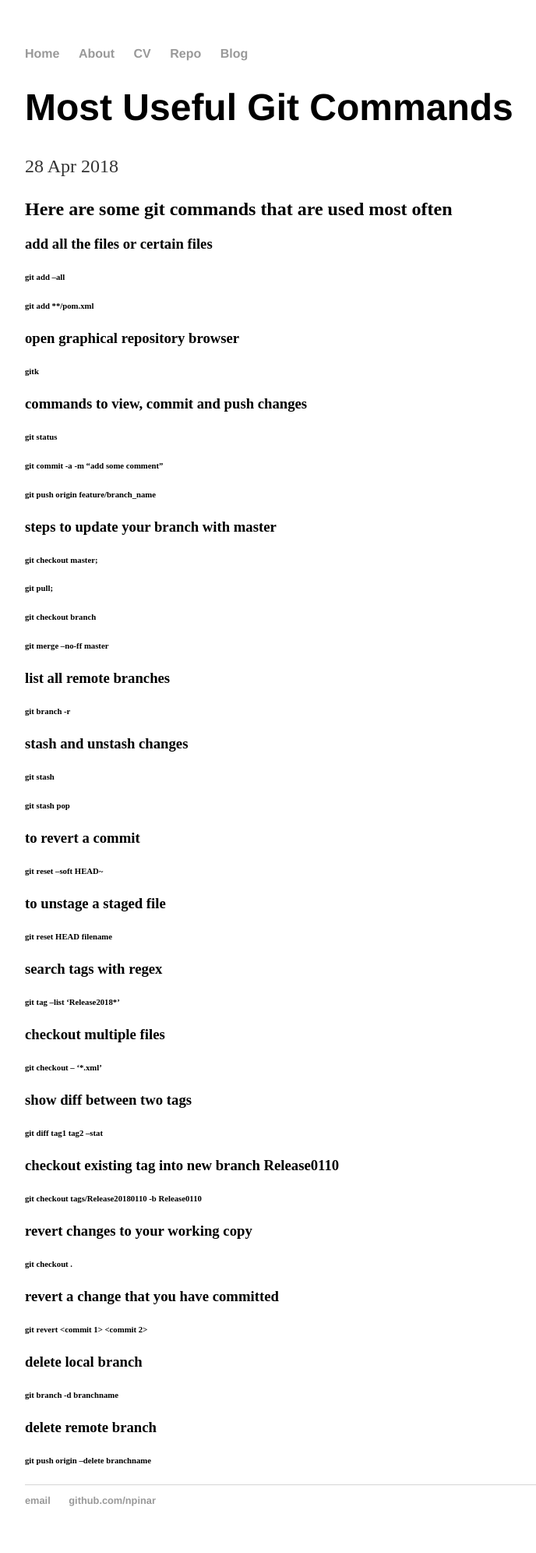
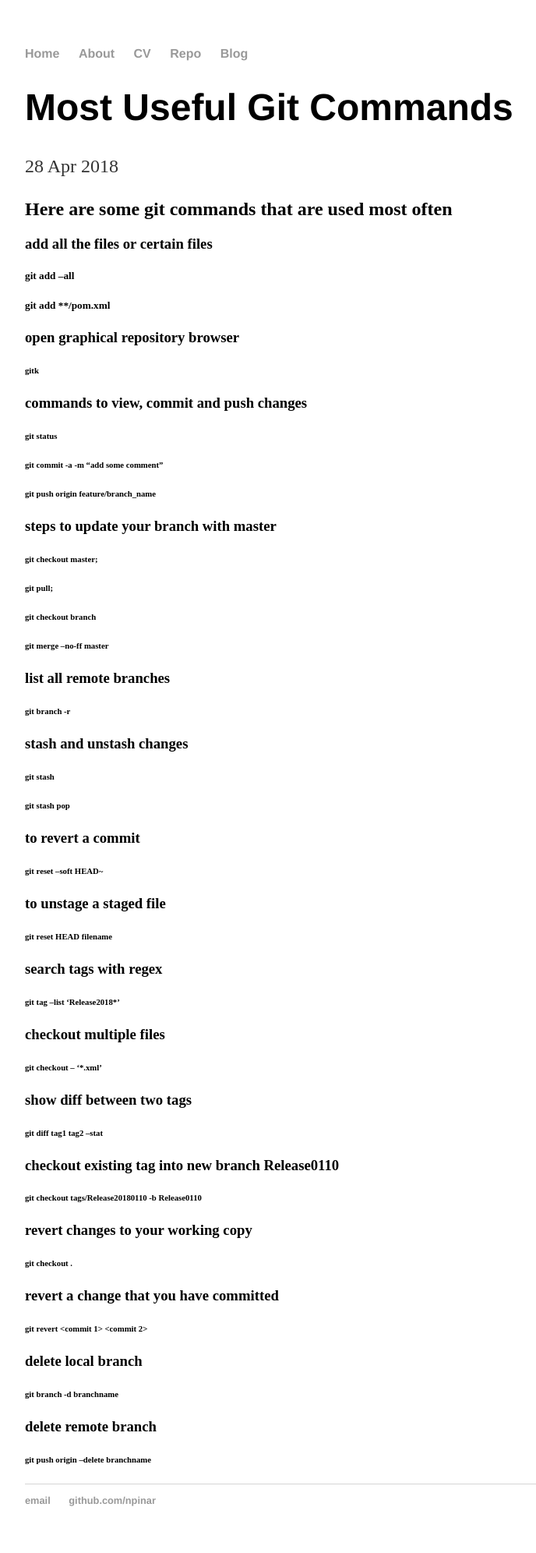
Before and after one commit to npinar/npinar.github.io, a Jekyll site: the page built from _posts/2018-04-28-most-useful-git-commands.md, in a window 1280 px wide. Shown: the whole page at 78% size, without its empty margins (160-848 px from the left). Built offline with Jekyll 4.4.1, drawn with Linux system fonts in a browser that asks for light colours.

```diff
--- a/_posts/2018-04-28-most-useful-git-commands.md
+++ b/_posts/2018-04-28-most-useful-git-commands.md
@@ -8,9 +8,9 @@ date: 2018-04-28
 
 ### add all the files or certain files
 
-###### git add --all
+##### git add --all
 
-###### git add **/pom.xml
+##### git add **/pom.xml
 
 ### open graphical repository browser
 
```
